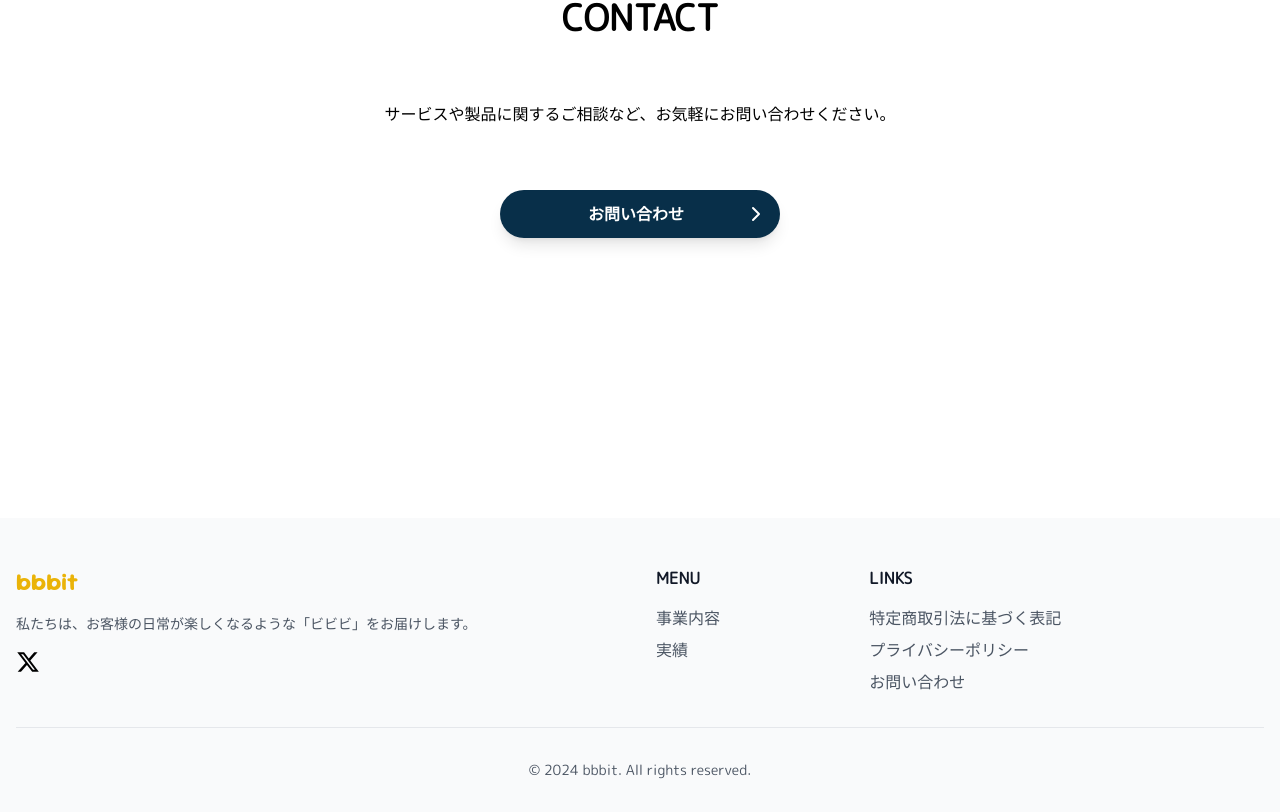
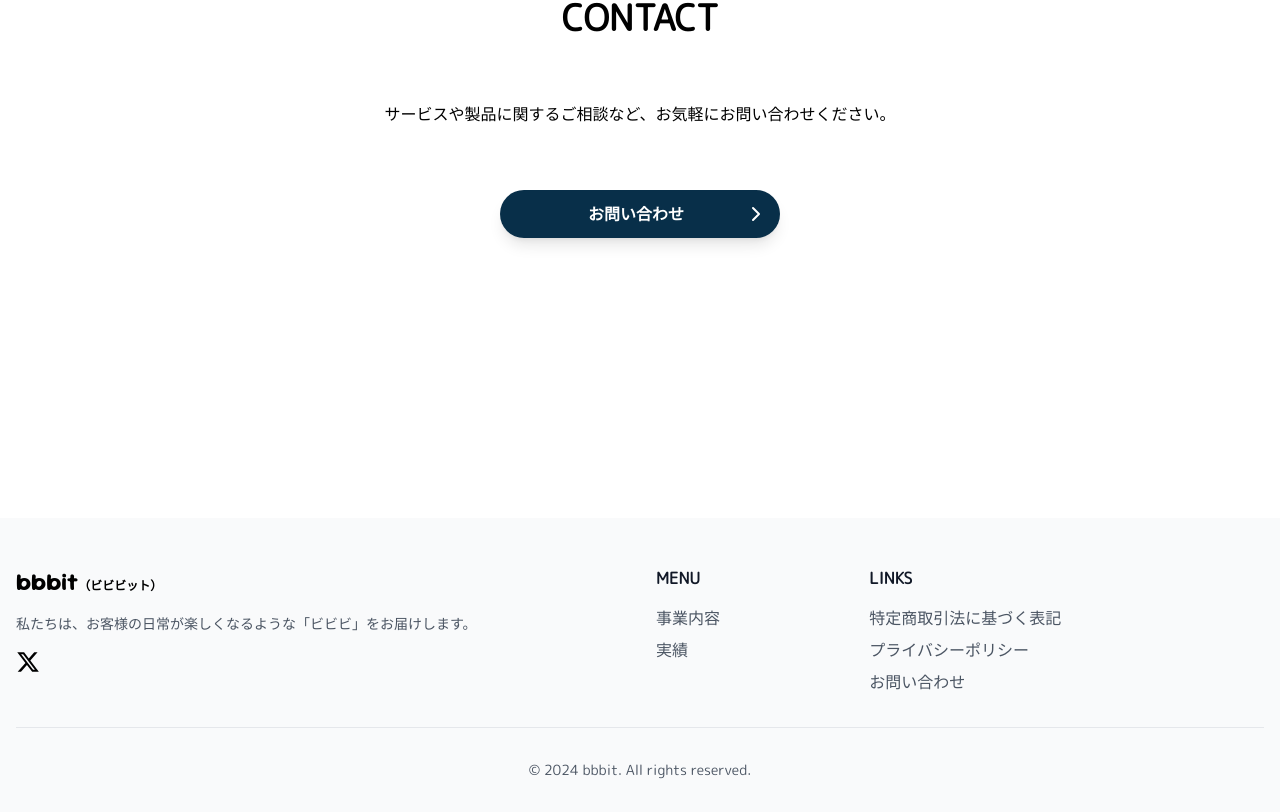
Before and after one commit to tuki0918/bbbit.biz, a Next.js app: page / in a window 1280 px wide. Shown: the part 2682-3494 px from the top of the page. Built offline with nearby package versions, Linux system fonts and the light colour scheme.

Commit message:
feat: add Japanese site name to Footer component for improved localization

```diff
--- a/components/Footer.tsx
+++ b/components/Footer.tsx
@@ -1,7 +1,7 @@
 "use client";
 
 import { sourGummy } from "@/app/fonts";
-import { SITE_DESCRIPTION, SITE_NAME } from "@/config/app";
+import { SITE_DESCRIPTION, SITE_NAME, SITE_NAME_JP } from "@/config/app";
 import { cn } from "@/lib/utils";
 import Link from "next/link";
 
@@ -11,13 +11,11 @@
 			<div className="container mx-auto px-4">
 				<div className="grid md:grid-cols-6 gap-8 mb-8">
 					<div className="col-span-3">
-						<h3
-							className={cn(
-								sourGummy.className,
-								"text-2xl font-bold text-yellow-500 mb-4",
-							)}
-						>
-							<Link href="/">{SITE_NAME}</Link>
+						<h3 className={cn(sourGummy.className, "text-2xl font-bold mb-4")}>
+							<Link href="/">
+								{SITE_NAME}
+								<span className="text-xs">（{SITE_NAME_JP}）</span>
+							</Link>
 						</h3>
 						<p className="text-sm text-gray-600 mb-4">{SITE_DESCRIPTION}</p>
 						<p className="text-sm text-gray-600 mb-4">
```
